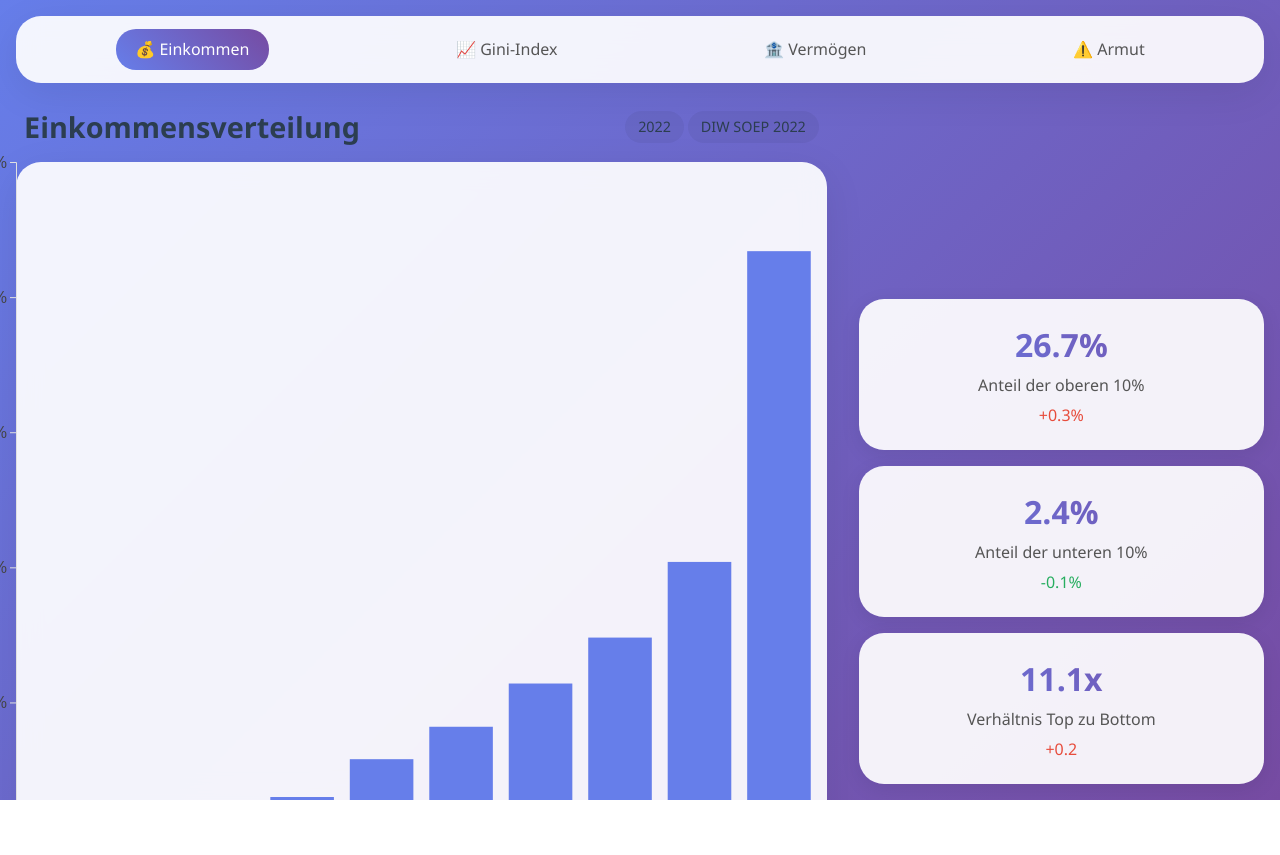
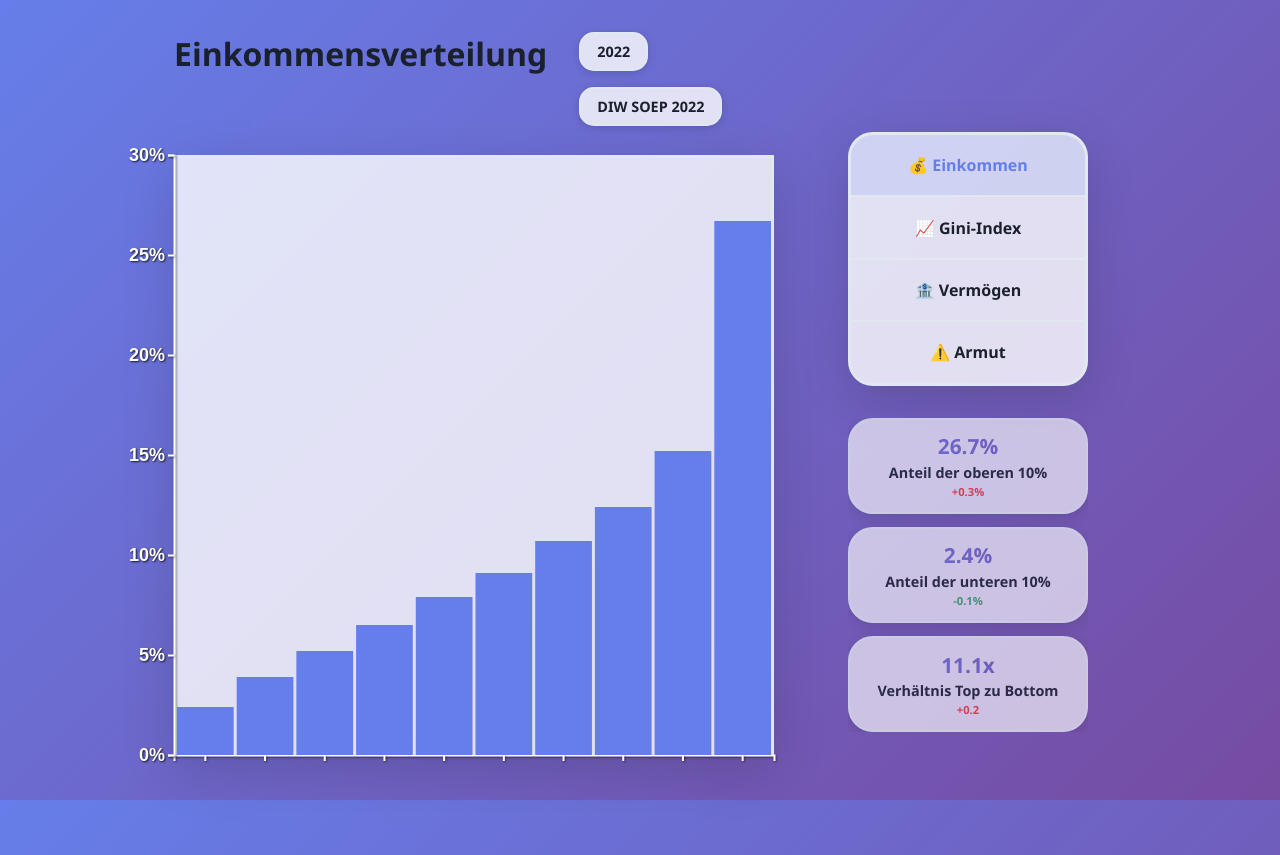
Before and after one commit to 01msmr/ungleichhe.it, a plain HTML site: page index.html in a window 1280 px wide. Before the commit the page ends 800 px from the top, so only its background shows below. Drawn offline with nearby package versions, Linux system fonts and the light colour scheme.

Commit message:
beginning

```diff
--- a/app.js
+++ b/app.js
@@ -24,10 +24,9 @@ class InequalityDashboard {
       });
     });
 
-    // Verwende ResizeObserver für eine präzisere und performantere Reaktion auf Größenänderungen
-    const chartWrapper = document.getElementById('chart-svg-container');
+    const chartColumn = document.querySelector('.left-column');
     const resizeObserver = new ResizeObserver(() => this.showChart(this.currentChart));
-    resizeObserver.observe(chartWrapper);
+    resizeObserver.observe(chartColumn);
   }
 
   showChart(type) {
@@ -63,27 +62,32 @@ class InequalityDashboard {
   }
 
   renderChart(chartData) {
-    const svgContainer = d3.select('#chart-svg-container');
-    svgContainer.selectAll('*').remove();
+    const svgWrapper = d3.select('.chart-visual-wrapper');
+    svgWrapper.select('svg.d3-chart').remove();
 
     const square = document.querySelector('.dashboard-square-background');
     if (!square || square.clientHeight === 0) return;
+
     const squareBounds = square.getBoundingClientRect();
-
-    // Ränder für die Skalen, die außerhalb des Quadrats liegen sollen
-    const margin = { top: 10, bottom: 85, left: 70, right: 10 };
+    const wrapperBounds = square.parentElement.getBoundingClientRect();
 
     const innerWidth = squareBounds.width;
     const innerHeight = squareBounds.height;
 
+    // Größere Margins für mehr Abstand zu den Achsen
+    const margin = { top: 60, right: 40, bottom: 100, left: 90 };
+
     const totalWidth = innerWidth + margin.left + margin.right;
     const totalHeight = innerHeight + margin.top + margin.bottom;
 
-    const svg = svgContainer.append('svg').attr('class', 'd3-chart')
-      .attr('viewBox', `0 0 ${totalWidth} ${totalHeight}`)
-      .style('width', `${totalWidth}px`)
-      .style('height', `${totalHeight}px`)
-      .style('transform', `translate(${-margin.left}px, ${-margin.top}px)`);
+    const svgLeft = squareBounds.left - wrapperBounds.left - margin.left;
+    const svgTop = squareBounds.top - wrapperBounds.top - margin.top;
+
+    const svg = svgWrapper.append('svg').attr('class', 'd3-chart')
+      .attr('width', totalWidth)
+      .attr('height', totalHeight)
+      .style('left', `${svgLeft}px`)
+      .style('top', `${svgTop}px`);
 
     const g = svg.append('g').attr('transform', `translate(${margin.left},${margin.top})`);
 
@@ -92,30 +96,82 @@ class InequalityDashboard {
   }
 
   drawBarChart(g, chartData, width, height) {
-    const x = d3.scaleBand().domain(chartData.labels).range([0, width]).padding(0.2);
-    const y = d3.scaleLinear().domain([0, d3.max(chartData.values) * 1.1]).nice().range([height, 0]);
+    const x = d3.scaleBand()
+      .domain(chartData.labels)
+      .range([0, width])
+      .padding(0.05); // Sehr dünne Abstände zwischen den Balken
 
-    g.append('g').attr('class', 'axis').attr('transform', `translate(0,${height})`).call(d3.axisBottom(x))
-      .selectAll('text').attr('transform', 'translate(-10,5)rotate(-45)').style('text-anchor', 'end');
-    g.append('g').attr('class', 'axis').call(d3.axisLeft(y).ticks(5).tickFormat(d => d + (chartData.unit || '')));
+    const y = d3.scaleLinear()
+      .domain([0, d3.max(chartData.values) * 1.1])
+      .nice()
+      .range([height, 0]);
 
-    g.selectAll('.bar').data(chartData.values).enter().append('rect').attr('class', 'bar')
-      .attr('x', (d, i) => x(chartData.labels[i])).attr('width', x.bandwidth())
-      .attr('y', d => y(d)).attr('height', d => height - y(d));
+    // X-Achse
+    g.append('g')
+      .attr('class', 'axis')
+      .attr('transform', `translate(0,${height})`)
+      .call(d3.axisBottom(x))
+      .selectAll('text')
+      .attr('transform', 'translate(-10,5)rotate(-45)')
+      .style('text-anchor', 'end');
+
+    // Y-Achse
+    g.append('g')
+      .attr('class', 'axis')
+      .call(d3.axisLeft(y).ticks(5).tickFormat(d => d + (chartData.unit || '')));
+
+    // Balken
+    g.selectAll('.bar')
+      .data(chartData.values)
+      .enter()
+      .append('rect')
+      .attr('class', 'bar')
+      .attr('x', (d, i) => x(chartData.labels[i]))
+      .attr('width', x.bandwidth())
+      .attr('y', d => y(d))
+      .attr('height', d => height - y(d));
   }
 
   drawLineChart(g, chartData, width, height) {
-    const x = d3.scalePoint().domain(chartData.labels).range([0, width]);
-    const y = d3.scaleLinear().domain(d3.extent(chartData.values, d => d * 1)).nice().range([height, 0]);
+    const x = d3.scalePoint()
+      .domain(chartData.labels)
+      .range([0, width]);
 
-    g.append("g").attr('class', 'axis').attr("transform", `translate(0,${height})`).call(d3.axisBottom(x));
-    g.append("g").attr('class', 'axis').call(d3.axisLeft(y).ticks(5));
+    const y = d3.scaleLinear()
+      .domain(d3.extent(chartData.values, d => d * 1))
+      .nice()
+      .range([height, 0]);
 
-    const line = d3.line().x((d, i) => x(chartData.labels[i])).y(d => y(d));
+    // X-Achse
+    g.append("g")
+      .attr('class', 'axis')
+      .attr("transform", `translate(0,${height})`)
+      .call(d3.axisBottom(x));
 
-    g.append("path").datum(chartData.values).attr("class", "line").attr("d", line);
-    g.selectAll(".dot").data(chartData.values).enter().append("circle").attr("class", "dot")
-      .attr("cx", (d, i) => x(chartData.labels[i])).attr("cy", d => y(d)).attr("r", 5);
+    // Y-Achse
+    g.append("g")
+      .attr('class', 'axis')
+      .call(d3.axisLeft(y).ticks(5));
+
+    // Linie
+    const line = d3.line()
+      .x((d, i) => x(chartData.labels[i]))
+      .y(d => y(d));
+
+    g.append("path")
+      .datum(chartData.values)
+      .attr("class", "line")
+      .attr("d", line);
+
+    // Punkte
+    g.selectAll(".dot")
+      .data(chartData.values)
+      .enter()
+      .append("circle")
+      .attr("class", "dot")
+      .attr("cx", (d, i) => x(chartData.labels[i]))
+      .attr("cy", d => y(d))
+      .attr("r", 5);
   }
 
   updateNavigation(activeChart) {
--- a/data.js
+++ b/data.js
@@ -1,6 +1,6 @@
 const inequalityData = {
   income: {
-    labels: ['Unterstes 10%', '2. Dezil', '3. Dezil', '4. Dezil', '5. Dezil', '6. Dezil', '7. Dezil', '8. Dezil', '9. Dezil', 'Oberstes 10%'],
+    labels: ['1. Dezil ', '2. ', '3. ', '4. ', '5. ', '6. ', '7. ', '8. ', '9. ', '10.'],
     values: [2.4, 3.9, 5.2, 6.5, 7.9, 9.1, 10.7, 12.4, 15.2, 26.7],
     title: 'Einkommensverteilung',
     type: 'bar', unit: '%', source: 'DIW SOEP 2022', year: '2022',
@@ -21,15 +21,16 @@ const inequalityData = {
       { number: '+11.8%', label: 'Anstieg seit 2010', change: 'stärker als im EU-Schnitt', changeType: 'positive' }
     ]
   },
+  // Vermögensverteilung jetzt in 10%-Schritten
   wealth: {
-    labels: ['Unterste 50%', 'Mittlere 40%', 'Oberste 10%', 'Oberstes 1%'],
-    values: [2.8, 34.5, 62.7, 35.2],
+    labels: ['1. ', '2. ', '3. ', '4. ', '5. ', '6. ', '7. ', '8. ', '9. ', '10. Dezil'],
+    values: [0.1, 0.3, 0.8, 1.4, 2.2, 3.4, 5.8, 9.2, 15.1, 61.7],
     title: 'Vermögensverteilung',
     type: 'bar', unit: '%', source: 'DIW, Bundesbank', year: '2022',
     stats: [
-      { number: '62.7%', label: 'Vermögen der oberen 10%', change: '+1.2%', changeType: 'positive' },
-      { number: '2.8%', label: 'Vermögen der unteren 50%', change: '+0.3%', changeType: 'positive' },
-      { number: '22.4x', label: 'Konzentrationsfaktor', change: 'Top 10% vs Bottom 50%', changeType: 'positive' }
+      { number: '61.7%', label: 'Vermögen der oberen 10%', change: '+1.2%', changeType: 'positive' },
+      { number: '0.1%', label: 'Vermögen der unteren 10%', change: 'nahezu null', changeType: 'negative' },
+      { number: '617x', label: 'Konzentrationsfaktor', change: 'Top 10% vs Bottom 10%', changeType: 'positive' }
     ]
   },
   poverty: {
--- a/index.html
+++ b/index.html
@@ -10,46 +10,41 @@
 </head>
 
 <body>
-
   <div class="main-wrapper">
-    <!-- Navigation -->
-    <nav class="nav-container">
-      <div class="nav-links">
-        <a href="#income" class="nav-link active" data-chart="income">💰 Einkommen</a>
-        <a href="#gini" class="nav-link" data-chart="gini">📈 Gini-Index</a>
-        <a href="#wealth" class="nav-link" data-chart="wealth">🏦 Vermögen</a>
-        <a href="#poverty" class="nav-link" data-chart="poverty">⚠️ Armut</a>
-      </div>
-    </nav>
-
-    <!-- Content-Bereich -->
     <div class="content-wrapper">
-      <!-- Linke Spalte: Titel und Quadrat-Visualisierung -->
-      <div class="chart-column">
+      <!-- LINKE SPALTE -->
+      <div class="left-column">
         <div class="chart-header">
-          <h2 class="chart-title" id="chartTitle">Einkommensverteilung</h2>
-          <div>
+          <div class="chart-title-section">
+            <h2 class="chart-title" id="chartTitle">Einkommensverteilung</h2>
+          </div>
+          <div class="chart-meta">
             <span class="data-year" id="dataYear">2022</span>
             <span class="data-source" id="dataSource">Destatis</span>
           </div>
         </div>
 
         <div class="chart-visual-wrapper">
-          <!-- Visuelles Quadrat im Hintergrund -->
           <div class="dashboard-square-background"></div>
-          <!-- SVG-Container, der über dem Quadrat liegt und die Skalen enthält -->
-          <div id="chart-svg-container"></div>
         </div>
       </div>
 
-      <!-- Rechte Spalte: Statistiken -->
-      <aside class="stats-column" id="statsContainer">
-        <!-- Statistiken werden hier dynamisch eingefügt -->
-      </aside>
+      <!-- RECHTE SPALTE -->
+      <div class="right-column">
+        <nav class="nav-container">
+          <a href="#income" class="nav-link active" data-chart="income">💰 Einkommen</a>
+          <a href="#gini" class="nav-link" data-chart="gini">📈 Gini-Index</a>
+          <a href="#wealth" class="nav-link" data-chart="wealth">🏦 Vermögen</a>
+          <a href="#poverty" class="nav-link" data-chart="poverty">⚠️ Armut</a>
+        </nav>
+
+        <aside class="stats-column" id="statsContainer">
+          <!-- Statistiken werden hier dynamisch eingefügt -->
+        </aside>
+      </div>
     </div>
   </div>
 
-  <!-- Scripts -->
   <script src="data.js"></script>
   <script src="app.js"></script>
 </body>
--- a/styles.css
+++ b/styles.css
@@ -2,30 +2,28 @@
 :root {
   --bg-gradient-start: #667eea;
   --bg-gradient-end: #764ba2;
-  --card-bg-color: rgba(255, 255, 255, 0.92);
-  --text-color: #2c3e50;
-  --text-color-light: #555;
-  --axis-text-color: #444;
-  --border-color: #e0e0e0;
-  --shadow-color: rgba(0, 0, 0, 0.08);
+  --card-bg-color: rgba(255, 255, 255, 0.8);
+  --text-color: #1a202c;
+  --text-color-light: #4a5568;
+  --axis-text-color: #ffffff;
+  --border-color: #e2e8f0;
+  --shadow-color: rgba(0, 0, 0, 0.15);
   --accent-color: #667eea;
   --quadrat-radius: 25px;
-  /* KORREKTUR: Definieren der Abstände als Variablen für die Berechnung */
-  --main-padding: 2vmin;
-  --main-gap: 1.5rem;
+  --main-gap: 2rem;
 }
 
 @media (prefers-color-scheme: dark) {
   :root {
-    --bg-gradient-start: #4a00e0;
-    --bg-gradient-end: #8e2de2;
-    --card-bg-color: rgba(27, 27, 48, 0.88);
-    --text-color: #e0e0e0;
-    --text-color-light: #a0a0a0;
-    --axis-text-color: #c0c0c0;
-    --border-color: #3a3a5a;
-    --shadow-color: rgba(0, 0, 0, 0.2);
-    --accent-color: #8e44ad;
+    --bg-gradient-start: #1a202c;
+    --bg-gradient-end: #2d3748;
+    --card-bg-color: rgba(26, 32, 44, 0.8);
+    --text-color: #f7fafc;
+    --text-color-light: #cbd5e0;
+    --axis-text-color: #ffffff;
+    --border-color: #4a5568;
+    --shadow-color: rgba(0, 0, 0, 0.3);
+    --accent-color: #9f7aea;
   }
 }
 
@@ -35,197 +33,239 @@
   box-sizing: border-box;
 }
 
-html,
-body {
-  height: 100%;
-  overflow: hidden;
-}
-
 body {
   font-family: 'Segoe UI', Tahoma, Geneva, Verdana, sans-serif;
   background: linear-gradient(135deg, var(--bg-gradient-start), var(--bg-gradient-end));
   color: var(--text-color);
-  /* KORREKTUR: Padding vom Body entfernen, um Berechnungsfehler zu vermeiden */
+  overflow: hidden;
+  font-weight: 500;
 }
 
 /* 2. Haupt-Layout-Struktur */
 .main-wrapper {
-  /* KORREKTUR: Zurück zu Flexbox, da es für diesen Fall mit calc() einfacher ist */
+  height: 100vh;
+  width: 100%;
+  padding: var(--main-gap);
   display: flex;
-  flex-direction: column;
+}
+
+.content-wrapper {
   width: 100%;
   height: 100%;
   max-width: 1600px;
   margin: 0 auto;
+  display: grid;
+  grid-template-columns: 1fr 300px;
   gap: var(--main-gap);
-  /* KORREKTUR: Padding hier anwenden. Dank box-sizing:border-box wird die Höhe nicht überschritten. */
-  padding: var(--main-padding);
+  align-items: start;
 }
 
-.content-wrapper {
-  /* KORREKTUR: Nimmt den verbleibenden Platz ein, min-height: 0 ist der Schlüssel */
-  flex-grow: 1;
-  min-height: 0;
-
-  display: grid;
-  grid-template-columns: minmax(0, 2fr) minmax(0, 1fr);
-  gap: 2rem;
-  align-items: stretch;
-  /* Stellt sicher, dass beide Spalten die volle Höhe einnehmen */
+.left-column {
+  display: flex;
+  flex-direction: column;
+  height: 100%;
+  min-width: 0;
+  width: 75vh;
+  margin: auto;
 }
 
-.chart-column {
+.right-column {
   display: flex;
   flex-direction: column;
-  min-width: 0;
-  min-height: 0;
+  gap: var(--main-gap);
+  height: 75vh;
+  position: relative;
+  top: 12.5vh;
+  left: -16.25vh;
+
+  /* Vollständig relative horizontale Zentrierung:
+     Nutze 80% der verfügbaren Grid-Spaltenbreite und zentriere automatisch */
+  width: 80%;
+  margin: 0 auto;
 }
 
-/* 3. Navigation */
-.nav-container {
-  background: var(--card-bg-color);
-  backdrop-filter: blur(12px);
-  padding: 0.8rem 1rem;
-  border-radius: var(--quadrat-radius);
-  box-shadow: 0 10px 40px var(--shadow-color);
+/* 3. Linke Spalte: Header und Diagramm */
+.chart-header {
   flex-shrink: 0;
-  /* Verhindert, dass die Navigation schrumpft */
+  margin-bottom: 1rem;
+  display: flex;
+  justify-content: space-between;
+  align-items: flex-start;
+  gap: 2rem;
 }
 
-.nav-links {
-  display: flex;
-  justify-content: space-around;
-}
-
-.nav-link {
-  text-decoration: none;
-  color: var(--text-color-light);
-  padding: 0.6rem 1.2rem;
-  border-radius: 20px;
-  transition: all 0.3s ease;
-  font-weight: 500;
-}
-
-.nav-link.active {
-  background: linear-gradient(45deg, var(--bg-gradient-start), var(--bg-gradient-end));
-  color: white;
-}
-
-/* 4. Dashboard (Quadrat und Titel) */
-.chart-header {
-  flex-shrink: 0;
-  display: flex;
-  justify-content: space-between;
-  align-items: center;
-  padding: 0 0.5rem;
-  margin-bottom: 1rem;
+.chart-title-section {
+  flex: 1;
 }
 
 .chart-title {
-  font-size: 1.8rem;
+  font-size: 2rem;
+  font-weight: 700;
+  margin-bottom: 0.5rem;
+  color: var(--text-color);
+}
+
+.chart-meta {
+  display: flex;
+  gap: 1rem;
+  flex-wrap: wrap;
 }
 
 .data-year,
 .data-source {
-  background: rgba(0, 0, 0, 0.05);
-  padding: 0.4rem 0.8rem;
-  border-radius: 20px;
+  background: var(--card-bg-color);
+  color: var(--text-color);
+  padding: 0.5rem 1rem;
+  border-radius: 15px;
   font-size: 0.9rem;
+  font-weight: 600;
+  box-shadow: 0 2px 8px var(--shadow-color);
+  border: 2px solid var(--border-color);
 }
 
 .chart-visual-wrapper {
   flex-grow: 1;
   position: relative;
-  display: grid;
-  place-items: center;
+  display: flex;
+  align-items: center;
+  justify-content: center;
   min-height: 0;
 }
 
+/* Größeres Quadrat - 75% der verfügbaren Höhe */
 .dashboard-square-background {
   background: var(--card-bg-color);
-  backdrop-filter: blur(12px);
-  border-radius: var(--quadrat-radius);
-  box-shadow: 0 10px 40px var(--shadow-color);
+  /* border-radius: var(--quadrat-radius); */
+  box-shadow: 0 15px 50px var(--shadow-color);
   width: 100%;
   aspect-ratio: 1 / 1;
-  max-width: 100%;
-  max-height: 100%;
+  max-width: min(100%, 75vh);
+  max-height: 75vh;
+  border: 3px solid var(--border-color);
 }
 
-#chart-svg-container {
-  position: absolute;
-  width: 100%;
-  height: 100%;
+/* 4. Rechte Spalte: Buttons & Statistiken */
+.nav-container {
+  background: var(--card-bg-color);
+  border-radius: var(--quadrat-radius);
+  box-shadow: 0 15px 50px var(--shadow-color);
+  padding: 0;
+  overflow: hidden;
+  display: flex;
+  flex-direction: column;
+  border: 3px solid var(--border-color);
+  flex-shrink: 0;
 }
 
-/* 5. Statistiken (Rechte Spalte) */
+.nav-link {
+  text-decoration: none;
+  color: var(--text-color);
+  padding: 1.2rem 1.5rem;
+  transition: all 0.2s ease;
+  font-weight: 600;
+  text-align: center;
+  border-bottom: 2px solid var(--border-color);
+  background: transparent;
+}
+
+.nav-link:last-child {
+  border-bottom: none;
+}
+
+.nav-link:hover {
+  background: rgba(102, 126, 234, 0.1);
+}
+
+.nav-link.active {
+  color: var(--accent-color);
+  font-weight: 700;
+  background: rgba(102, 126, 234, 0.15);
+}
+
 .stats-column {
+  display: grid;
+  grid-template-rows: repeat(3, minmax(0, 1fr));
+  gap: 0.8rem;
+  flex-grow: 1;
+  overflow: hidden;
+}
+
+/* Kleinere Info-Boxen mit 20% Transparenz */
+.stat-card {
+  background: var(--card-bg-color);
+  padding: 0.6rem 0.8rem;
+  border-radius: var(--quadrat-radius);
+  text-align: center;
+  box-shadow: 0 4px 15px var(--shadow-color);
   display: flex;
   flex-direction: column;
-  justify-content: flex-end;
-  /* Schiebt die Karten nach unten */
-  gap: 1rem;
-}
-
-.stat-card {
-  background: var(--card-bg-color);
-  padding: 1.5rem;
-  border-radius: var(--quadrat-radius);
-  text-align: center;
-  box-shadow: 0 5px 20px var(--shadow-color);
+  justify-content: center;
+  border: 2px solid var(--border-color);
+  min-height: 0;
+  opacity: 0.8;
 }
 
 .stat-number {
-  font-size: 2rem;
-  font-weight: bold;
+  font-size: 1.3rem;
+  font-weight: 800;
   background: linear-gradient(45deg, var(--bg-gradient-start), var(--bg-gradient-end));
   -webkit-background-clip: text;
   -webkit-text-fill-color: transparent;
+  background-clip: text;
+  margin-bottom: 0.2rem;
 }
 
 .stat-label {
-  font-size: 1rem;
-  color: var(--text-color-light);
-  margin-top: 0.5rem;
+  font-size: 0.9rem;
+  color: var(--text-color);
+  margin-bottom: 0.2rem;
+  font-weight: 600;
+  line-height: 1.2;
 }
 
 .stat-change {
-  margin-top: 0.5rem;
-  font-weight: 500;
+  font-size: 0.7rem;
+  font-weight: 600;
 }
 
 .stat-change.positive {
-  color: #e74c3c;
+  color: #e53e3e;
 }
 
 .stat-change.negative {
-  color: #27ae60;
+  color: #38a169;
 }
 
 .stat-change.neutral {
   color: var(--text-color-light);
 }
 
-/* 6. D3 Chart Styling */
-#chart-svg-container svg {
-  overflow: visible;
+/* 5. D3 Chart Styling */
+.d3-chart {
+  position: absolute;
+  overflow: visible !important;
 }
 
+/* Weiße, fette Schrift für Achsen mit Abstand zum Quadrat */
 .d3-chart .axis text {
-  font-size: 16px;
-  font-weight: 500;
+  font-size: 1.8em;
+  font-weight: 800;
   fill: var(--axis-text-color);
+  text-shadow: 1px 1px 2px rgba(0, 0, 0, 0.8);
+  transform-origin: center;
+  /* Rotationspunkt in der Mitte */
 }
 
-@media (prefers-color-scheme: dark) {
-  .d3-chart .axis text {
-    text-shadow: 0 0 3px rgba(0, 0, 0, 0.7);
-  }
+/* Spezifische Rotation nur für X-Achse (horizontal): */
+.d3-chart .x.axis text {
+transform: rotate(-60deg);
 }
 
 .d3-chart .axis path,
 .d3-chart .axis line {
-  stroke: var(--border-color);
+  stroke: var(--axis-text-color);
+  stroke-width: 2;
+  filter: drop-shadow(1px 1px 1px rgba(0, 0, 0, 0.5));
 }
 
 .d3-chart .bar {
@@ -241,23 +281,18 @@ body {
 .d3-chart .dot {
   fill: var(--accent-color);
   stroke: var(--card-bg-color);
-  stroke-width: 2;
+  stroke-width: 3;
 }
 
-/* 7. Responsive Anpassungen */
-@media (max-width: 1024px) {
+/* 6. Responsive Design */
+@media (max-width: 768px) {
   .content-wrapper {
     grid-template-columns: 1fr;
-    align-items: stretch;
+    grid-template-rows: 1fr auto;
   }
 
-  .stats-column {
-    justify-content: flex-start;
-    display: grid;
-    grid-template-columns: repeat(auto-fit, minmax(200px, 1fr));
-  }
-
-  .chart-column {
-    min-height: 50vh;
+  .chart-header {
+    flex-direction: column;
+    gap: 1rem;
   }
 }
```
